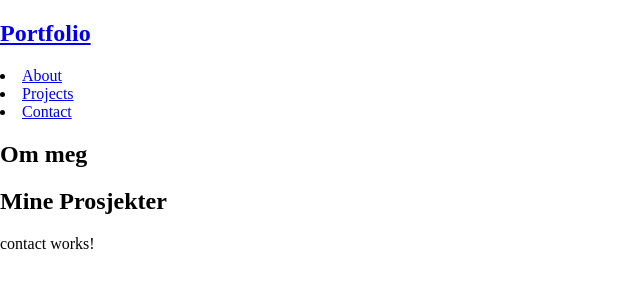
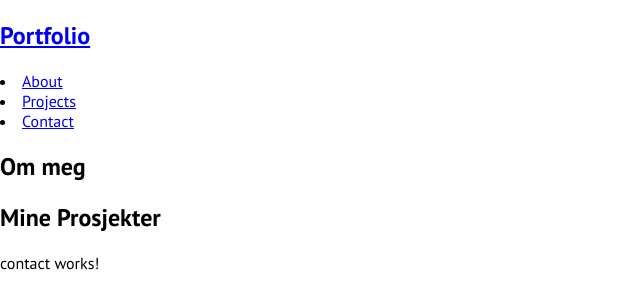
Before and after one commit to 3ddyBoi/portfolio-22-angular, an Angular app: page / in a window 1280 px wide. Shown: the top 308 px of the page, without its empty margins (0-640 px from the left). Built offline with nearby package versions, Linux system fonts and the light colour scheme.

Commit message:
Added fonts
PT Sans for paragrafs
Open Sans for headers
Cormorant for fancy text

```diff
--- a/src/index.html
+++ b/src/index.html
@@ -1,11 +1,26 @@
-<!doctype html>
+<!DOCTYPE html>
 <html lang="en">
   <head>
-  <meta charset="utf-8">
+    <meta charset="utf-8" />
     <title>PortfolioAngular</title>
-  <base href="/">
-  <meta name="viewport" content="width=device-width, initial-scale=1">
-  <link rel="icon" type="image/x-icon" href="favicon.ico">
+    <base href="/" />
+    <meta name="viewport" content="width=device-width, initial-scale=1" />
+    <link rel="icon" type="image/x-icon" href="favicon.ico" />
+
+    <link rel="preconnect" href="https://fonts.googleapis.com" />
+    <link rel="preconnect" href="https://fonts.gstatic.com" crossorigin />
+    <link
+      href="https://fonts.googleapis.com/css2?family=Open+Sans:ital,wght@0,300;0,400;0,500;0,600;0,700;0,800;1,300;1,400;1,500;1,600;1,700;1,800&display=swap"
+      rel="stylesheet"
+    />
+    <link
+      href="https://fonts.googleapis.com/css2?family=Cormorant:ital,wght@0,300;0,400;0,500;0,600;0,700;1,300;1,400;1,500;1,600;1,700&display=swap"
+      rel="stylesheet"
+    />
+    <link
+      href="https://fonts.googleapis.com/css2?family=PT+Sans:ital,wght@0,400;0,700;1,400;1,700&display=swap"
+      rel="stylesheet"
+    />
   </head>
   <body>
     <app-root></app-root>
--- a/src/styles.css
+++ b/src/styles.css
@@ -1,4 +1,21 @@
 /* You can add global styles to this file, and also import other style files */
+/* Fonts: https://fonts.google.com/share?selection.family=Cormorant:ital,wght@0,300;0,400;0,500;0,600;0,700;1,300;1,400;1,500;1,600;1,700%7COpen%20Sans:ital,wght@0,300;0,400;0,500;0,600;0,700;0,800;1,300;1,400;1,500;1,600;1,700;1,800%7CPT%20Sans:ital,wght@0,400;0,700;1,400;1,700 */
+
 body {
   margin: 0;
+  font-family: "PT Sans", sans-serif;
 }
+
+h1 {
+  font-family: "Open Sans", sans-serif;
+  font-weight: 800;
+}
+
+caption {
+  font-family: "Cormorant", serif;
+  font-weight: 700;
+}
+
+p {
+  font-family: "PT Sans", sans-serif;
+}
```
Lines whose indentation alone changed are shown as unchanged.
